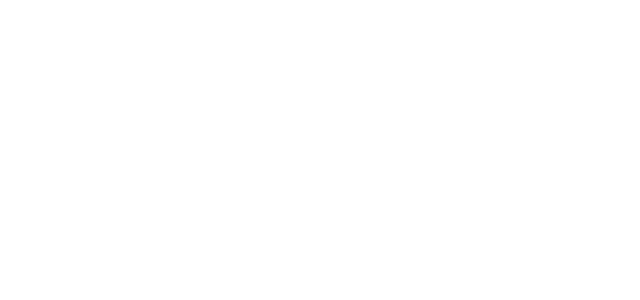
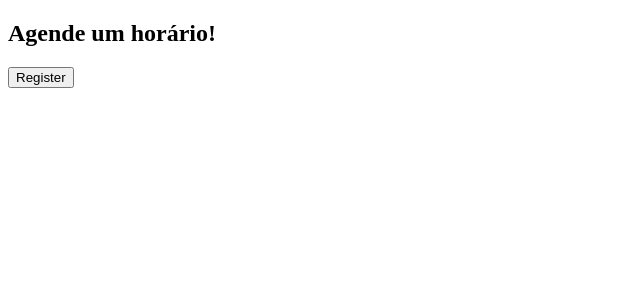
Before and after one commit to Cristiano005/case-pet-shop, a React app in the folder front-end/: page /appointments/new in a window 1280 px wide. Before the commit this address had no page. Shown: the top 300 px of the page, without its empty margins (0-640 px from the left). Built offline with nearby package versions, Linux system fonts and the light colour scheme; the HTML template or start-up script is replaced by a standard one.

Commit message:
feat: add appointments page with default appointment date

```diff
--- a/front-end/src/main.jsx
+++ b/front-end/src/main.jsx
@@ -4,6 +4,7 @@
 import Home from './pages/Home';
 import SignUp from './pages/SignUp';
 import Animals from './pages/Animals';
+import Appointments from './pages/Appointments';
 
 createRoot(document.getElementById('root')).render(
     <BrowserRouter>
@@ -11,6 +12,7 @@
             <Route path='/' element={<Home/>}/>
             <Route path='/signup' element={<SignUp/>}/>
             <Route path='/animals/new' element={<Animals/>}/>
+            <Route path='/appointments/new' element={<Appointments/>}/>
         </Routes>
     </BrowserRouter>,
 )
--- /dev/null
+++ b/front-end/src/pages/Appointments/index.jsx
@@ -0,0 +1,49 @@
+import { useState } from "react";
+import axiosInstance from "../../services/api";
+
+function Appointments() {
+
+    const [appointmentData, setAppointmentData] = useState({
+        user_id: 101,
+        animal_id: 102,
+        appointment_date: '2026-02-02 11:00:00',
+        status: 'scheduled',
+    });
+
+    async function registerAppointment() {
+
+        try {
+
+            const { data } = await axiosInstance.post('/api/v1/appointments', {
+                user_id: appointmentData.user_id,
+                animal_id: appointmentData.animal_id,
+                appointment_date: appointmentData.appointment_date,
+                status: appointmentData.status,
+            });
+
+            if (data.status) {
+                setAppointmentData({
+                    ...appointmentData,
+                    user_id: '', animal_id: '', appointment_date: '', status: '',
+                });
+            }
+        }
+
+        catch (error) {
+            console.log(error);
+        }
+
+    }
+
+    return (
+        <div>
+            <h2> Agende um horário! </h2>
+            <form>
+                <button type="button" id="animal-button" onClick={registerAppointment}> Register </button>
+            </form>
+        </div>
+    )
+
+}
+
+export default Appointments;
--- a/front-end/src/pages/Home/index.jsx
+++ b/front-end/src/pages/Home/index.jsx
@@ -1,12 +1,23 @@
 import { NavLink } from "react-router";
 
 function Home() {
-  return (
-    <>
-      <NavLink to="/signup">All Concerts</NavLink>
-      <NavLink to="/animals/new">Register an Animal</NavLink>
-    </>
-  )
+    return (
+        <header>
+            <nav>
+                <ul>
+                    <li>
+                        <NavLink to="/signup">All Concerts</NavLink>
+                    </li>
+                    <li>
+                        <NavLink to="/animals/new">Register an Animal</NavLink>
+                    </li>
+                    <li>
+                        <NavLink to="/appointments/new">Create an Appointment</NavLink>
+                    </li>
+                </ul>
+            </nav>
+        </header>
+    )
 }
 
 export default Home
```
Also changed, not shown: front-end/src/pages/Appointments/style.css (added).
